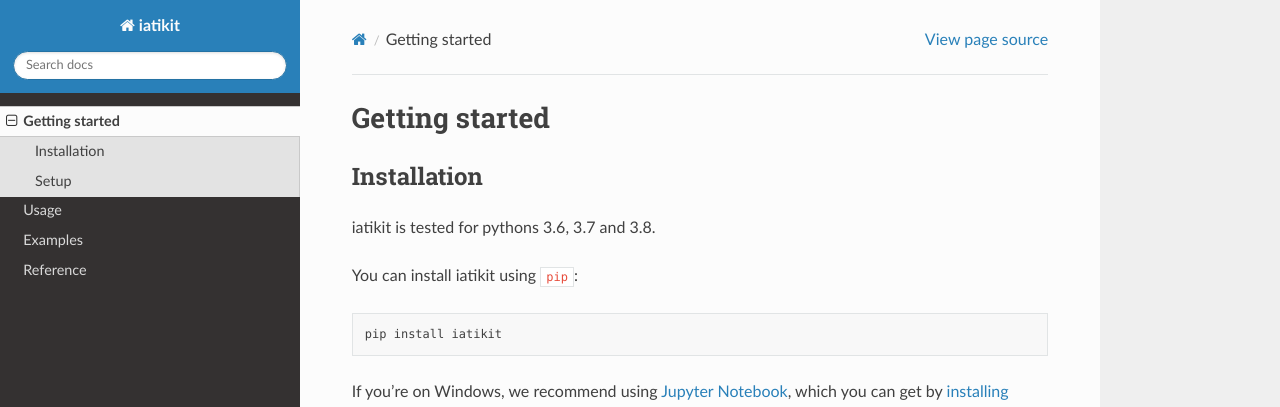
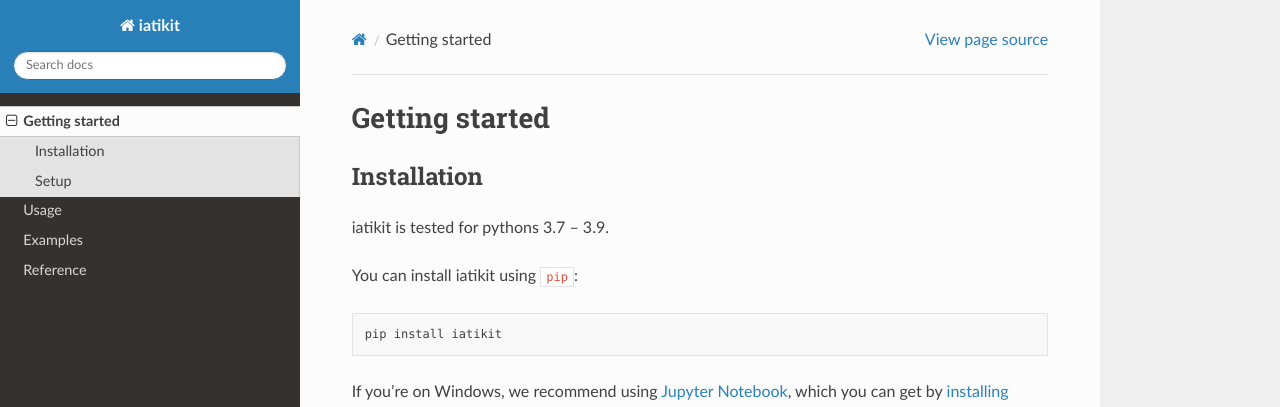
Before and after one commit to codeforIATI/iatikit, a Sphinx documentation site: the page built from docs/getting-started.rst, in a window 1280 px wide and 1061 px high. Shown: the top 407 px of the window. Built offline with Sphinx 7.4.7 and the Read the Docs theme 2.0.0, drawn with Linux system fonts in a browser that asks for light colours.

Commit message:
feat!: drop python 3.6; add python 3.9

```diff
--- a/README.rst
+++ b/README.rst
@@ -32,7 +32,7 @@
 Installation
 ------------
 
-iatikit is tested for pythons 3.6, 3.7 and 3.8.
+iatikit is tested for pythons 3.7 – 3.9.
 
 You can install it using ``pip``:
 
--- a/docs/getting-started.rst
+++ b/docs/getting-started.rst
@@ -4,7 +4,7 @@
 Installation
 ------------
 
-iatikit is tested for pythons 3.6, 3.7 and 3.8.
+iatikit is tested for pythons 3.7 – 3.9.
 
 You can install iatikit using ``pip``:
 
--- a/setup.py
+++ b/setup.py
@@ -35,8 +35,8 @@
         'Operating System :: OS Independent',
         'Programming Language :: Python',
         'Programming Language :: Python :: 3',
-        'Programming Language :: Python :: 3.6',
         'Programming Language :: Python :: 3.7',
         'Programming Language :: Python :: 3.8',
+        'Programming Language :: Python :: 3.9',
     ],
 )
```
Also changed, not shown: 1 other file.
